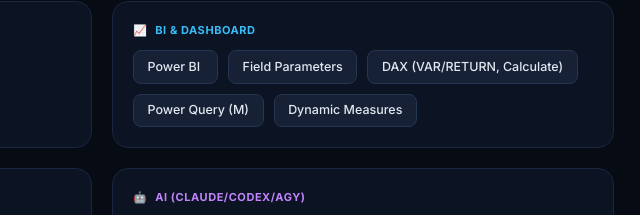
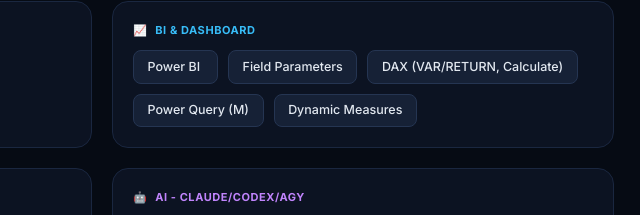
Before and after one commit to teoteo1081/W17_03_Claude_porfolio, a plain HTML site: page editor_workspace/editor_cv.html in a window 1280 px wide. Shown: the part 1679-1894 px from the top of the page, 538-1178 px from the left. Drawn offline with nearby package versions, Linux system fonts and the light colour scheme.

Commit message:
content: cập nhật nội dung từ editor (2026-11-20 02:13)

```diff
--- a/editor_workspace/editor_cv.html
+++ b/editor_workspace/editor_cv.html
@@ -801,7 +801,7 @@
             <div class="flex items-center justify-between gap-2">
               <div class="flex items-center gap-2 text-[11px] font-bold uppercase tracking-wider text-purple-400">
                 <span data-node-id="17">🤖</span>
-                <h3 data-i18n="skill_grp_4" class="editable-node">AI (claude/codex/agy)</h3>
+                <h3 data-i18n="skill_grp_4" class="editable-node">AI - claude/codex/agy</h3>
               </div>
             </div>
             <div class="tag-list flex flex-wrap gap-2.5 items-center">
@@ -898,7 +898,7 @@
   <div id="toast-notification" role="status" aria-live="polite" class="fixed bottom-5 right-5 z-50 px-4 py-2.5 rounded-xl bg-emerald-500 text-slate-950 font-bold text-xs shadow-2xl no-print hidden"></div>
 
   <!-- Chỉnh sửa đã nhúng khi xuất Final (dữ liệu JSON thuần, không thực thi): mở lại với cache trống vẫn giữ nội dung -->
-  <script type="application/json" id="w17-baked-edits">{"schema":1,"textEditsByLang":{"vi":{"hero_verified":"🤝 Nhận dự án Freelance","hero_title":"Trọn gói:\u0026nbsp;\u003cspan\u003e•\u003c/span\u003e\u003cspan\u003e\u0026nbsp;\u003c/span\u003e\u003cspan\u003eVận hành \u0026amp; Phân tích Dữ liệu • Tự động hóa Quy trình • \u003c/span\u003eDashboard BI\u003cbr\u003e","hero_bio":"Tự động hóa nhập liệu, đối soát và đồng bộ dữ liệu từ nhiều nguồn. Làm sạch dữ liệu và dựng dashboard điều hành bằng Power BI hoặc trên nền HTML. Nhận làm website Landing Page và đo lường hiệu suất quảng cáo (GA4/GTM). Làm việc từ xa, bàn giao file chạy được kèm hướng dẫn.","skills_heading":"Kỹ Năng ","skill_grp_4":"AI (claude/codex/agy)","skill_tag_python":"Python ","skill_tag_sql":"SQL ","skill_tag_excel":"Excel ","skill_tag_git":"Git \u0026 GitHub","edu_title_3":"Google Skillshop ","skill_grp_3":"Công cụ","edu_cat_2":"Thuế Mỹ","edu_title_2":"Ứng viên EA Thuế Mỹ ","skill_tag_pbi":"Power BI ","skill_tag_measures":"Dynamic Measures"}},"fieldEdits":{}}</script>
+  <script type="application/json" id="w17-baked-edits">{"schema":1,"textEditsByLang":{"vi":{"hero_verified":"🤝 Nhận dự án Freelance","hero_title":"Trọn gói:\u0026nbsp;\u003cspan\u003e•\u003c/span\u003e\u003cspan\u003e\u0026nbsp;\u003c/span\u003e\u003cspan\u003eVận hành \u0026amp; Phân tích Dữ liệu • Tự động hóa Quy trình • \u003c/span\u003eDashboard BI\u003cbr\u003e","hero_bio":"Tự động hóa nhập liệu, đối soát và đồng bộ dữ liệu từ nhiều nguồn. Làm sạch dữ liệu và dựng dashboard điều hành bằng Power BI hoặc trên nền HTML. Nhận làm website Landing Page và đo lường hiệu suất quảng cáo (GA4/GTM). Làm việc từ xa, bàn giao file chạy được kèm hướng dẫn.","skills_heading":"Kỹ Năng ","skill_grp_4":"AI - claude/codex/agy","skill_tag_python":"Python ","skill_tag_sql":"SQL ","skill_tag_excel":"Excel ","skill_tag_git":"Git \u0026 GitHub","edu_title_3":"Google Skillshop ","skill_grp_3":"Công cụ","edu_cat_2":"Thuế Mỹ","edu_title_2":"Ứng viên EA Thuế Mỹ ","skill_tag_pbi":"Power BI ","skill_tag_measures":"Dynamic Measures"}},"fieldEdits":{}}</script>
 
   <!-- ==================== JAVASCRIPT XỬ LÝ TƯƠNG TÁC, REORDER, DRAG-DROP & CLEAN EXPORT ==================== -->
   <script id="interactive-editor-script">
```
Also changed, not shown: index_portfolio_clean.html (+2 -2 lines).
